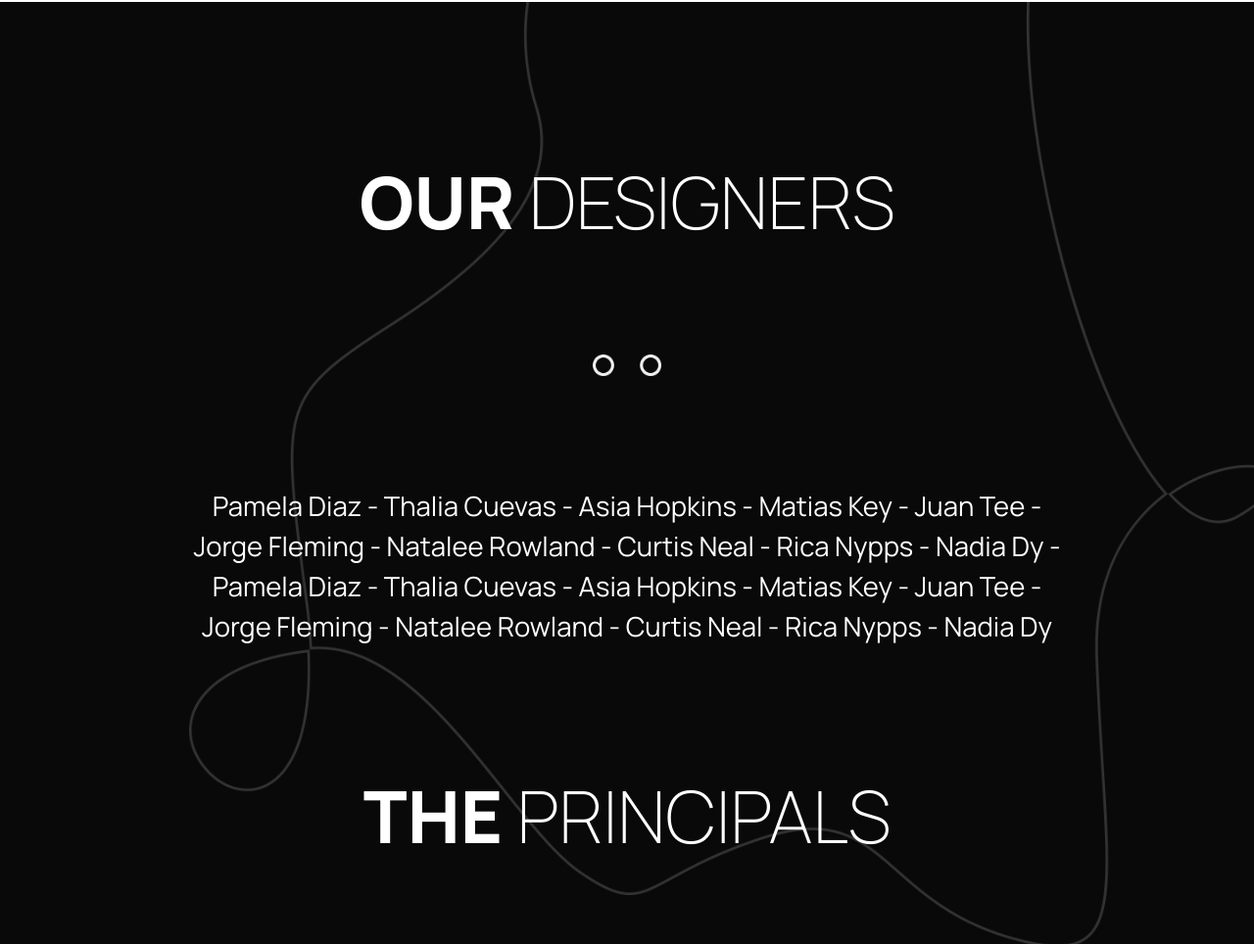
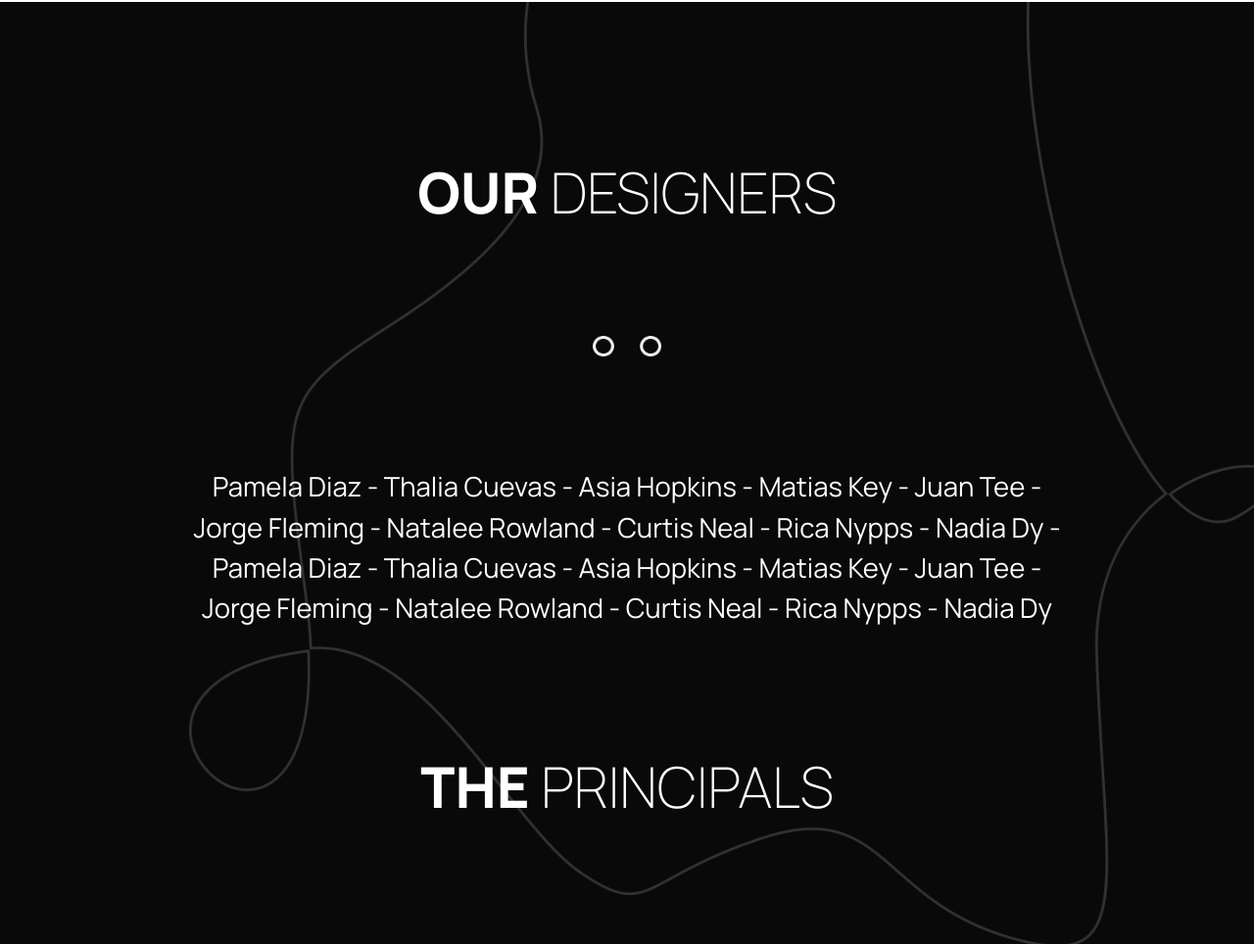
Before and after one commit to Shamilx/designers-website, a plain HTML site: page index.html in a window 1280 px wide. Shown: the part 4046-5010 px from the top of the page at 98% size. Drawn offline with nearby package versions, Linux system fonts and the light colour scheme.

```diff
--- a/css/designers.css
+++ b/css/designers.css
@@ -6,7 +6,7 @@
     color: white;
     text-transform: uppercase;
     text-align: center;
-    font-size: calc(3rem + 2vw);
+    font-size: calc(2rem + 2vw);
     font-weight: 200;
 }
 
```
Also changed, not shown: img/designers-principal.jpeg (added).
